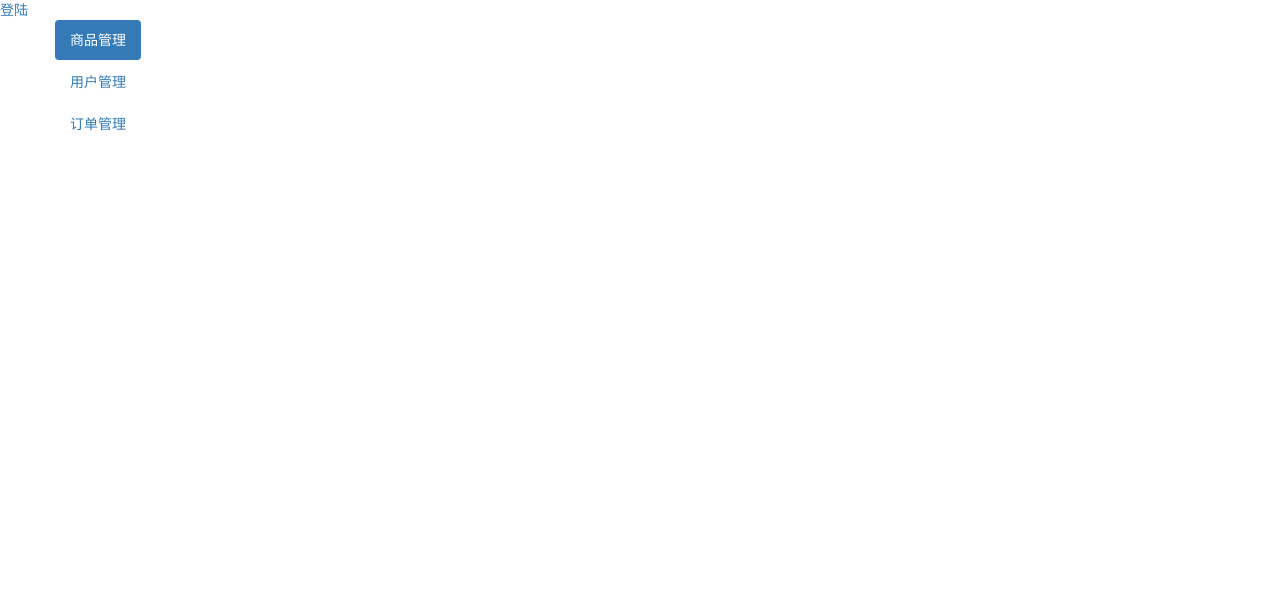
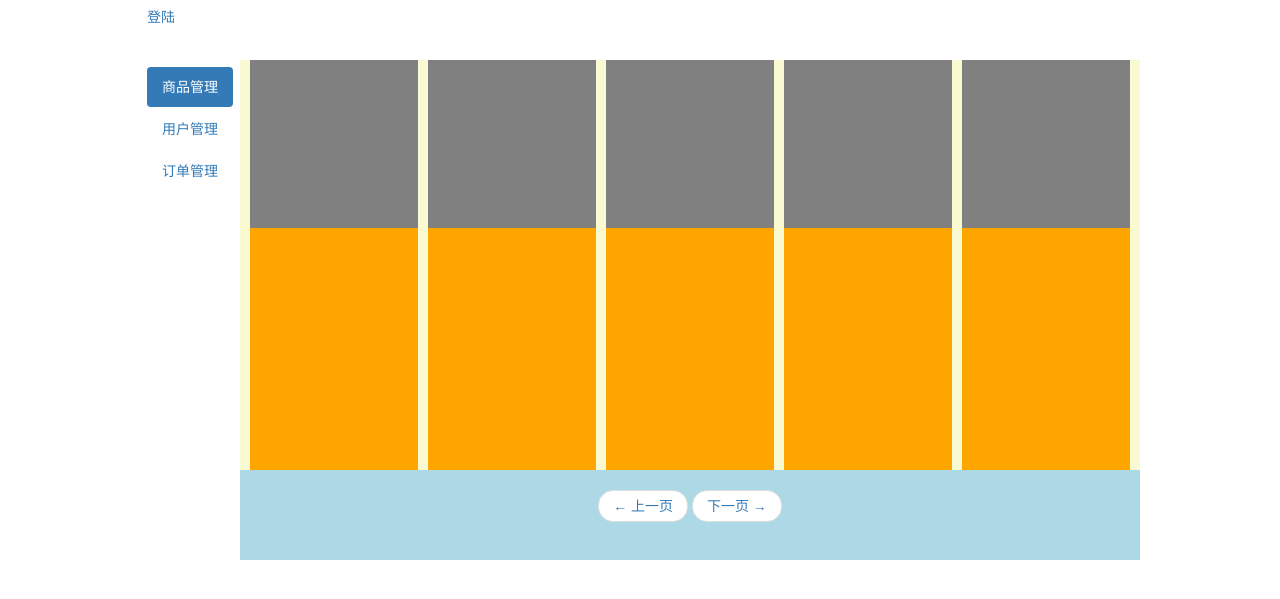
Before and after one commit to zhenailuoye1/mission, a Flask app: page / in a window 1280 px wide. Shown: the top 599 px of the page. Run offline with Flask 2, Linux system fonts and the light colour scheme; some libraries are stand-ins or nearby versions.

Commit message:
commodity0.1

```diff
--- a/static/css/main.css
+++ b/static/css/main.css
@@ -1,3 +1,51 @@
+div.header {
+    height: 50px;
+    width: 1000px;
+    margin: auto;
+    padding: 7px;
+}
+
+div.body {
+    width: 1000px;
+    height: 500px;
+    margin: auto;
+}
+
 div.sidebar {
     width: 86px;
+    float: left;
+    margin: 7px;
 }
+
+div.commodity {
+    width: 900px;
+    height: 500px;
+    margin-left: 100px;
+
+    background-color: lightblue;
+}
+
+div.com_main {
+    width: 900px;
+    height: 410px;
+    background-color: lightgoldenrodyellow;
+}
+
+div.com_main ul {
+    list-style: none;
+    padding: 0px;
+}
+
+div.com_main ul li {
+    width: 168px;
+    height: 410px;
+    margin-left: 10px;
+    background-color: orange;
+    float: left;
+}
+
+div.img {
+    width: 168px;
+    height: 168px;
+    background-color: gray;
+}
--- a/templates/index.html
+++ b/templates/index.html
@@ -4,15 +4,15 @@
 <head>
     <title>主页</title>
     <meta charset="UTF-8">
-    <link rel="stylesheet" href="static/lib/css/bootstrap.min.css" >
+    <link rel="stylesheet" href="static/lib/css/bootstrap.min.css">
     <link rel="stylesheet" href="static/css/main.css">
     <script type="text/javascript" src="/static/js/main.js"></script>
 </head>
 
 <body>
-    <a href="/login">登陆</a>
-    <div class="container">
-        <div class="row">
+    <div class="header"><a href="/login">登陆</a></div>
+
+    <div class="body">
         <div class="sidebar">
             <ul class="nav nav-pills nav-stacked">
                 <li class="active">
@@ -21,8 +21,85 @@
                 <li><a href="#">订单管理</a></li>
             </ul>
         </div>
+
+        <div class="commodity">
+            <div class="com_main">
+                <ul>
+                    <li>
+                        <div class="goods">
+                            <a href="">
+                                <div class="img">
+                                    <img src="" alt="">
+                                </div>
+                            </a>
+                            <div class="desc">
+
                             </div>
                         </div>
+                    </li>
+
+                    <li>
+                        <div class="goods">
+                            <a href="">
+                                <div class="img">
+                                    <img src="" alt="">
+                                </div>
+                            </a>
+                            <div class="desc">
+
+                            </div>
+                        </div>
+                    </li>
+
+                                        <li>
+                        <div class="goods">
+                            <a href="">
+                                <div class="img">
+                                    <img src="" alt="">
+                                </div>
+                            </a>
+                            <div class="desc">
+
+                            </div>
+                        </div>
+                    </li>
+
+                                        <li>
+                        <div class="goods">
+                            <a href="">
+                                <div class="img">
+                                    <img src="" alt="">
+                                </div>
+                            </a>
+                            <div class="desc">
+
+                            </div>
+                        </div>
+                    </li>
+
+                                        <li>
+                        <div class="goods">
+                            <a href="">
+                                <div class="img">
+                                    <img src="" alt="">
+                                </div>
+                            </a>
+                            <div class="desc">
+
+                            </div>
+                        </div>
+                    </li>
+                </ul>
+            </div>
+            <div class="com_footer">
+                <ul class="pager">
+                    <li><a href="#">&larr; 上一页</a></li>
+                    <li><a href="#">下一页 &rarr;</a></li>
+                </ul>
+            </div>
+        </div>
+    </div>
+
 </body>
 
 </html>
```
Lines whose indentation alone changed are shown as unchanged.
